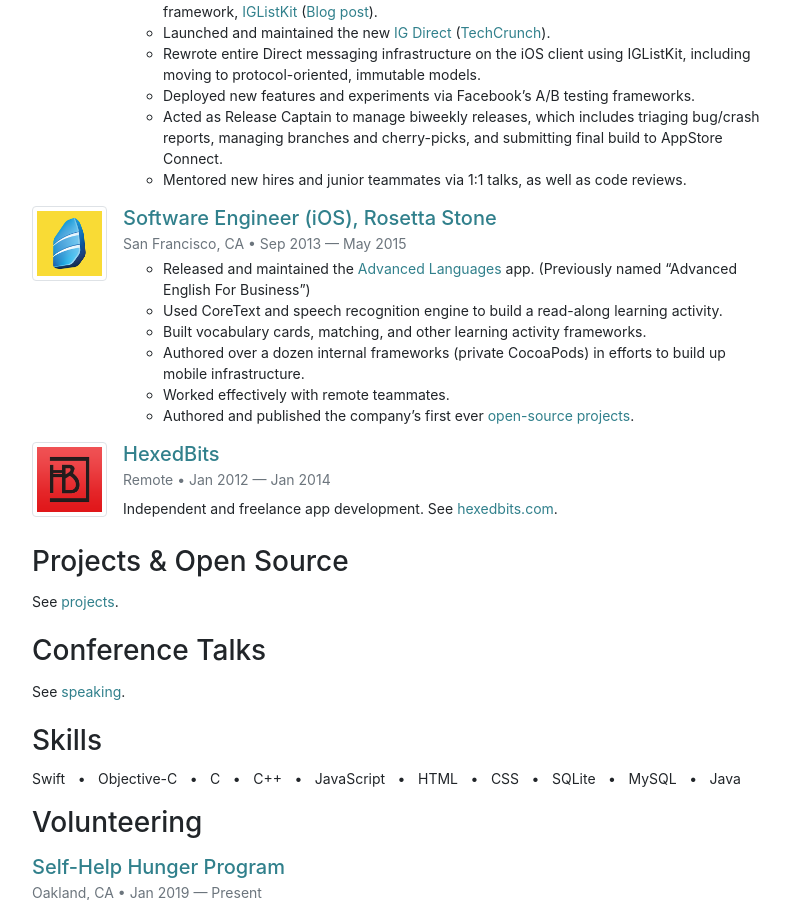
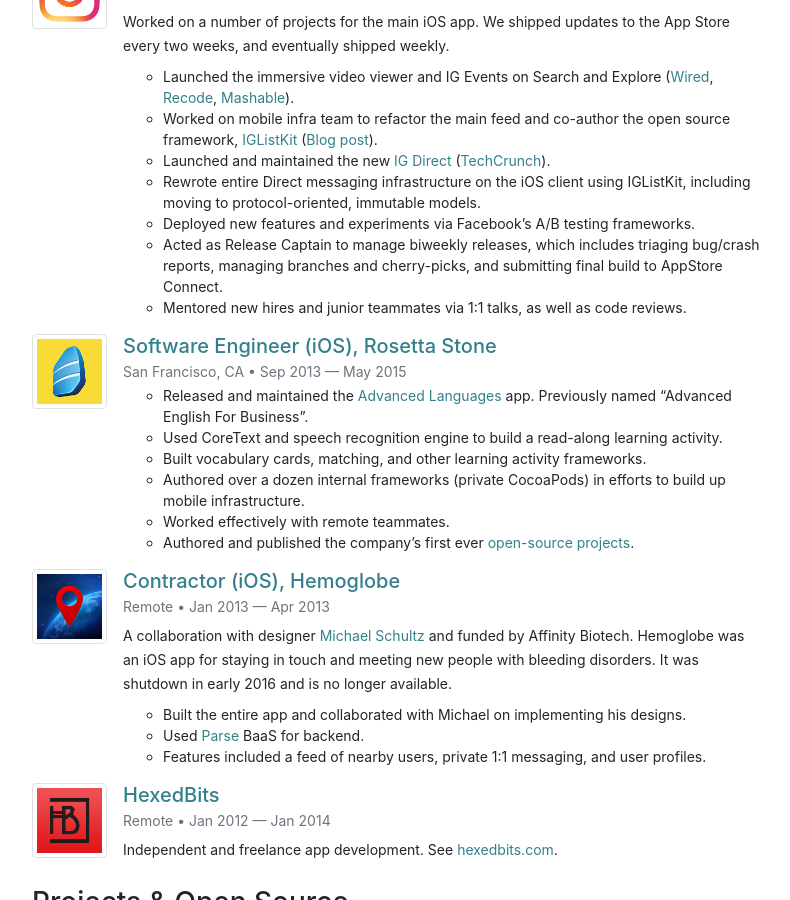
Before and after one commit to jessesquires/jessesquires.com, a Jekyll site: the page built from linkedout.md, in a window 1280 px wide and 900 px high, scrolled down 851 px. Shown: the whole window, without its empty margins (243-1033 px from the left). Built offline with Jekyll 4.4.1, drawn with Linux system fonts in a browser that asks for light colours; nearby versions of some CDN libraries; library files that are not in the unit come from our copies; some of the changed text lies outside the part shown.

Commit message:
update resume

```diff
--- a/_data/resume/work.json
+++ b/_data/resume/work.json
@@ -2,6 +2,18 @@
     "title": "Work Experience",
 
     "entries": [
+        {
+            "title": "HexedBits",
+            "location": "Remote",
+            "start": "Aug 2019",
+            "end": "Present",
+            "link": "https://www.hexedbits.com",
+            "img": {
+                "name": "work-hexedbits.png",
+                "title": "HexedBits"
+            },
+            "description": "Independent and freelance app development. See [hexedbits.com](https://www.hexedbits.com)."
+        },
         {
             "title": "Software Engineer (iOS), PlanGrid",
             "location": "San Francisco, CA",
@@ -54,12 +66,29 @@
                 "title": "Rosetta Stone"
             },
             "bullets": [
-                "Released and maintained the [Advanced Languages](https://apps.apple.com/us/app/id879261486) app. (Previously named \"Advanced English For Business\")",
+                "Released and maintained the [Advanced Languages](https://apps.apple.com/us/app/id879261486) app. Previously named \"Advanced English For Business\".",
                 "Used CoreText and speech recognition engine to build a read-along learning activity.",
                 "Built vocabulary cards, matching, and other learning activity frameworks.",
                 "Authored over a dozen internal frameworks (private CocoaPods) in efforts to build up mobile infrastructure.",
                 "Worked effectively with remote teammates.",
                 "Authored and published the company's first ever [open-source projects](https://github.com/rosettastone/)."
+            ]
+        },
+        {
+            "title": "Contractor (iOS), Hemoglobe",
+            "location": "Remote",
+            "start": "Jan 2013",
+            "end": "Apr 2013",
+            "link": "https://www.hemoglobe.com",
+            "img": {
+                "name": "work-hemoglobe.jpg",
+                "title": "Hemoglobe"
+            },
+            "description": "A collaboration with designer [Michael Schultz](https://michaelschultz.com) and funded by Affinity Biotech. Hemoglobe was an iOS app for staying in touch and meeting new people with bleeding disorders. It was shutdown in early 2016 and is no longer available.",
+            "bullets": [
+                "Built the entire app and collaborated with Michael on implementing his designs.",
+                "Used [Parse](https://parseplatform.org) BaaS for backend.",
+                "Features included a feed of nearby users, private 1:1 messaging, and user profiles."
             ]
         },
         {
--- a/linkedout.md
+++ b/linkedout.md
@@ -3,7 +3,8 @@
 title: Resume
 ---
 
-This is my resume. I do not use LinkedIn.
+*Last updated: 10 September 2019*. Please [contact me](/contact/) if you have any questions.
+I [don't use LinkedIn]({{ site.url }}{% post_url 2019-08-13-linked-out %}) and I don't have a pdf or word doc copy.
 
 {% assign resume = site.data.resume %}
 
```
Also changed, not shown: img/resume/work-hemoglobe.jpg (added), img/resume/work-instagram.png, img/resume/work-plangrid.png, img/resume/work-rosettastone.png.
